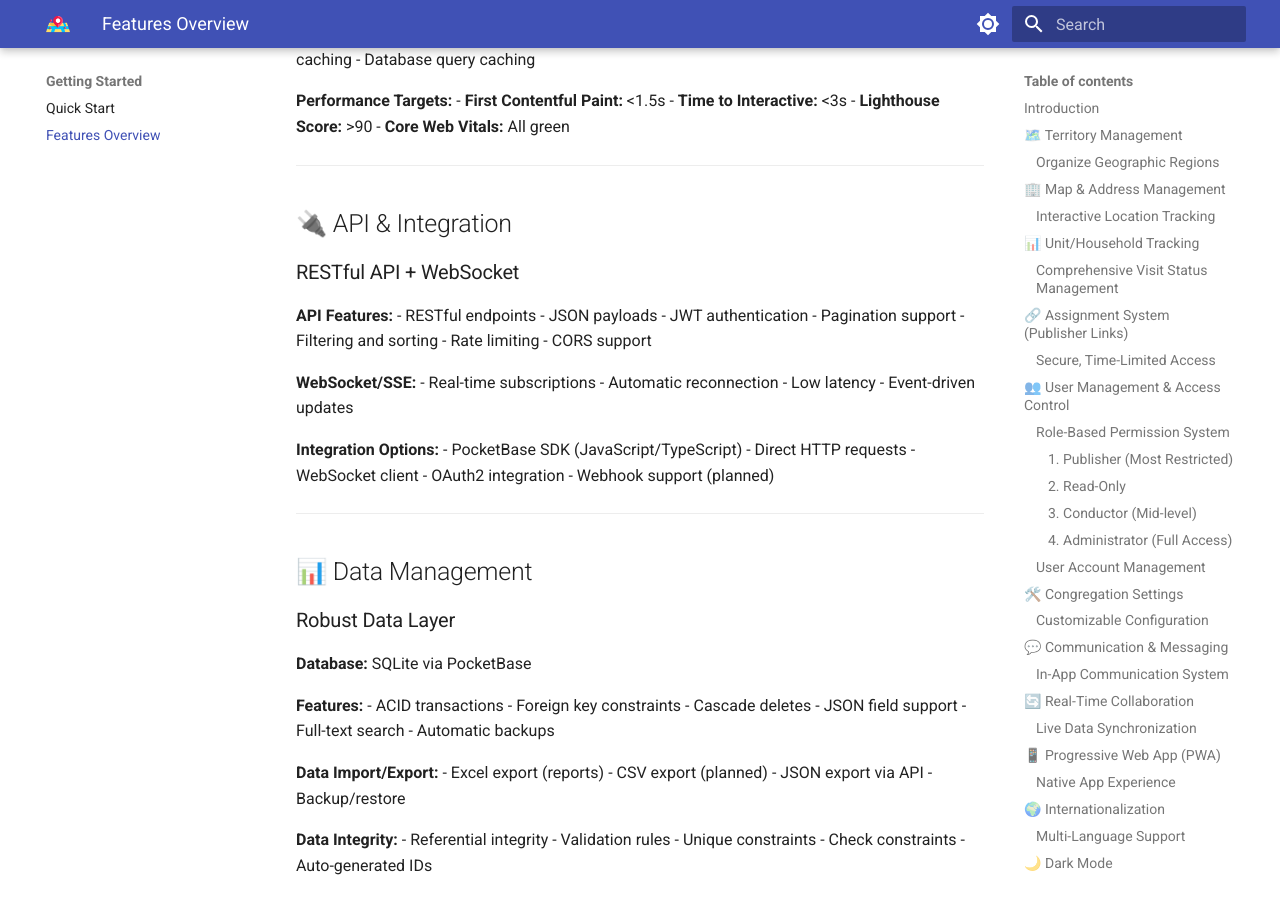
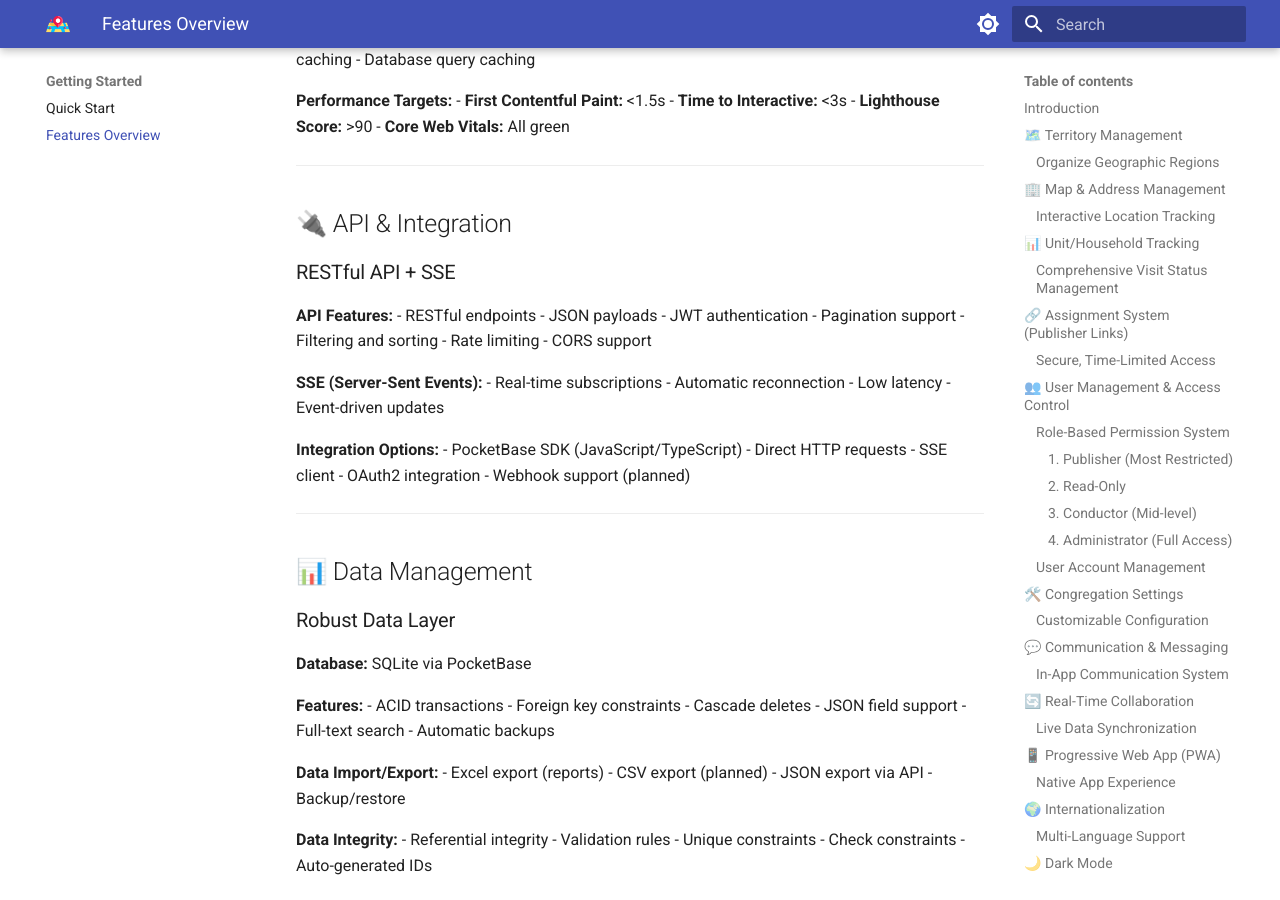
Before and after one commit to rimorin/ministry-mapper-doc, an MkDocs documentation site: the page built from docs/features.md, in a window 1280 px wide and 900 px high, scrolled down 12161 px. Built offline with MkDocs 1.6.1 and Material for MkDocs 9.7.7, drawn with Linux system fonts in a browser that asks for light colours; some of the changed text lies outside the part shown.

Commit message:
docs: update documentation to reflect transition from WebSocket to Server-Sent Events (SSE) for real-time features

```diff
--- a/docs/features.md
+++ b/docs/features.md
@@ -335,7 +335,7 @@ Automated email digests sent for:
 
 **Real-Time Features:**
 
-**WebSocket Subscriptions:**
+**SSE Subscriptions:**
 - Live updates via Server-Sent Events (SSE)
 - Automatic reconnection on disconnect
 - Low latency (<100ms typical)
@@ -815,7 +815,7 @@ Visit URL → Share → "Add to home screen"
 
 ## 🔌 API & Integration
 
-### RESTful API + WebSocket
+### RESTful API + SSE
 
 **API Features:**
 - RESTful endpoints
@@ -826,7 +826,7 @@ Visit URL → Share → "Add to home screen"
 - Rate limiting
 - CORS support
 
-**WebSocket/SSE:**
+**SSE (Server-Sent Events):**
 - Real-time subscriptions
 - Automatic reconnection
 - Low latency
@@ -835,7 +835,7 @@ Visit URL → Share → "Add to home screen"
 **Integration Options:**
 - PocketBase SDK (JavaScript/TypeScript)
 - Direct HTTP requests
-- WebSocket client
+- SSE client
 - OAuth2 integration
 - Webhook support (planned)
 
```
Also changed, not shown: docs/architecture.md (+3 -3 lines), docs/frontend-setup.md (+2 -2 lines), docs/index.md (+2 -2 lines).
